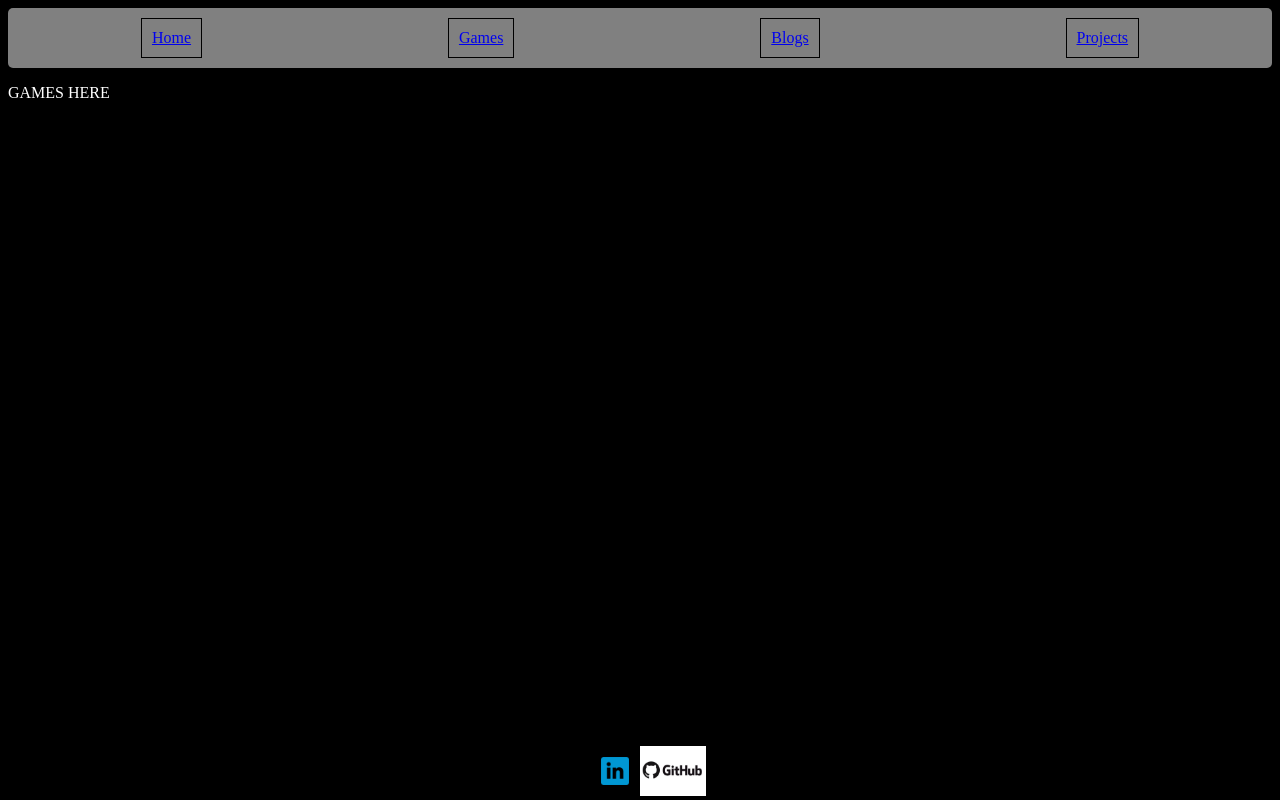
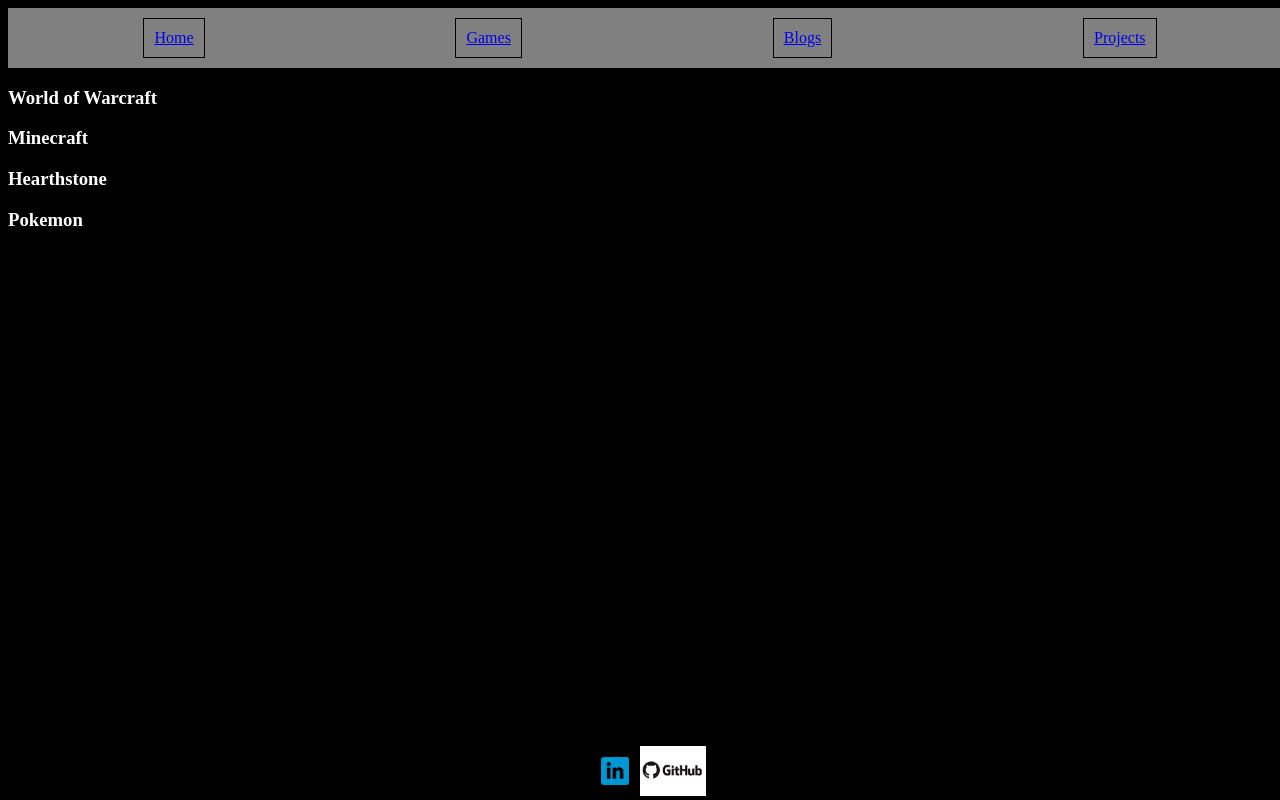
Before and after one commit to connorfrendt/my-projects, a Vue app: page /#/games in a window 1280 px wide. Built offline with nearby package versions, Linux system fonts and the light colour scheme.

Commit message:
css and scratch work

```diff
--- a/src/components/footer/Footer.vue
+++ b/src/components/footer/Footer.vue
@@ -18,6 +18,7 @@ export default {
   position: fixed;
   bottom: 0;
   width: 100%;
+  background: black;
 }
 
 #links {
--- a/src/components/header/Header.vue
+++ b/src/components/header/Header.vue
@@ -19,12 +19,16 @@ export default {
 	justify-content: space-around;
 	background: gray;
 	padding: 10px;
-  border-radius: 5px;
+  width: 100%;
 }
 #home {
   border: 1px solid black;
   padding: 10px;
 }
+#home:hover {
+  background-color: darkgray;
+}
+
 #games {
   padding: 10px;
   background-color: gray;
@@ -32,16 +36,21 @@ export default {
 }
 #games:hover {
   background-color: darkgray;
-  color: white;
 }
 
 #blogs {
 	border: 1px solid black;
   padding: 10px;
 }
+#blogs:hover {
+  background-color: darkgray;
+}
 
 #projects {
 	border: 1px solid black;
   padding: 10px;
 }
+#projects:hover {
+  background-color: darkgrey;
+}
 </style>
--- a/src/components/header/blogs/Blogs.vue
+++ b/src/components/header/blogs/Blogs.vue
@@ -1,5 +1,6 @@
 <template>
   <div id="grid">
+    <!-- Eventually, these will be links -->
     <div class="blog">Blog 1</div>
     <div class="blog">Blog 2</div>
     <div class="blog">Blog 3</div>
--- a/src/components/header/games/Games.vue
+++ b/src/components/header/games/Games.vue
@@ -1,6 +1,9 @@
 <template>
   <div>
-    <p>GAMES HERE</p>
+    <h3>World of Warcraft</h3>
+    <h3>Minecraft</h3>
+    <h3>Hearthstone</h3>
+    <h3>Pokemon</h3>
   </div>
 </template>
 
```
